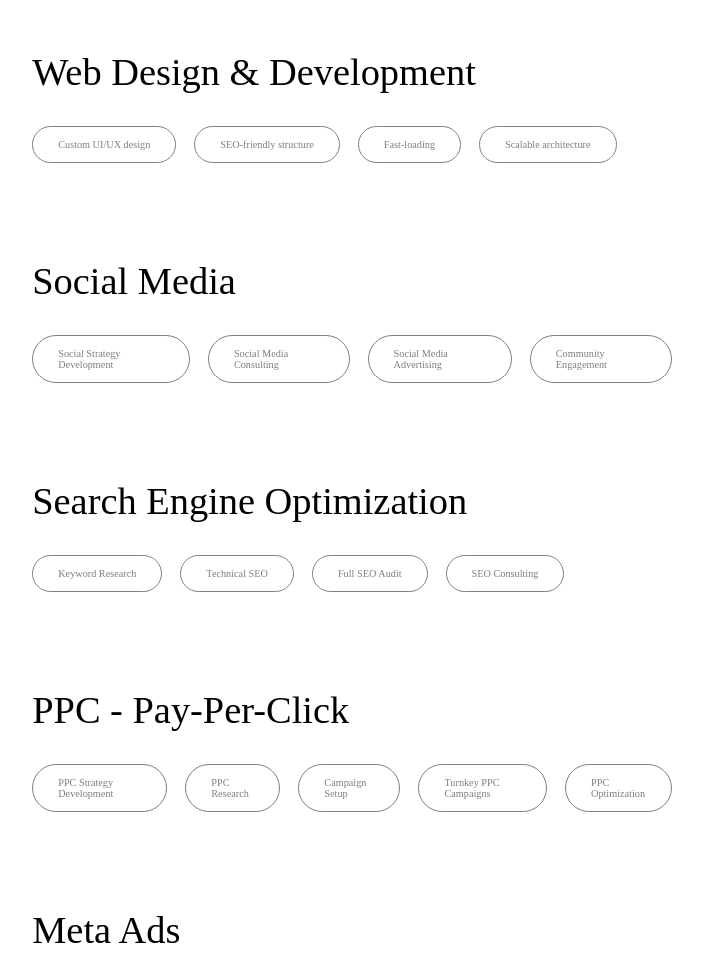
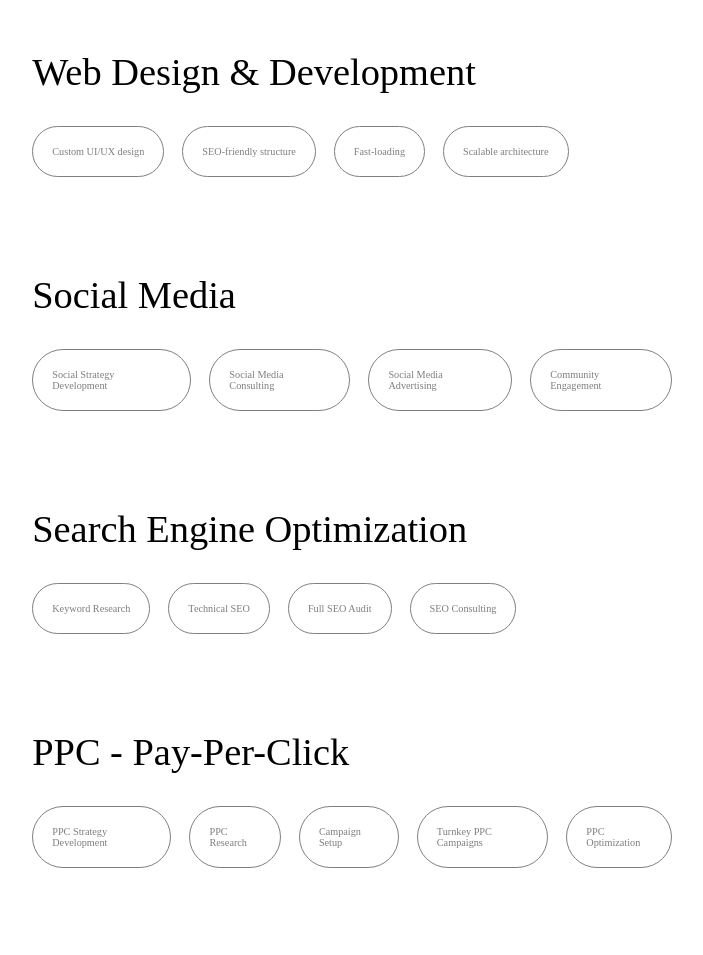
Before and after one commit to AmritanshRaizada/VISION_AND_SOLUTIONS, a plain HTML site: page index.html in a window 1280 px wide. Shown: the part 2480-3435 px from the top of the page, without its empty margins (403-1106 px from the left). Drawn offline with nearby package versions, Linux system fonts and the light colour scheme; a script that the page names is missing.

Commit message:
made a lot of changes to FLEX containers

```diff
--- a/style.css
+++ b/style.css
@@ -598,6 +598,7 @@ html, body {
     padding: 12px 25px;
     font-weight: 400;
     opacity: 50%;
+    padding: 19px;
     font-size: 0.8vw;
     color: rgb(0, 0, 0);  /* Initial text color */
     background: white;  /* Initial gradient background */
```
